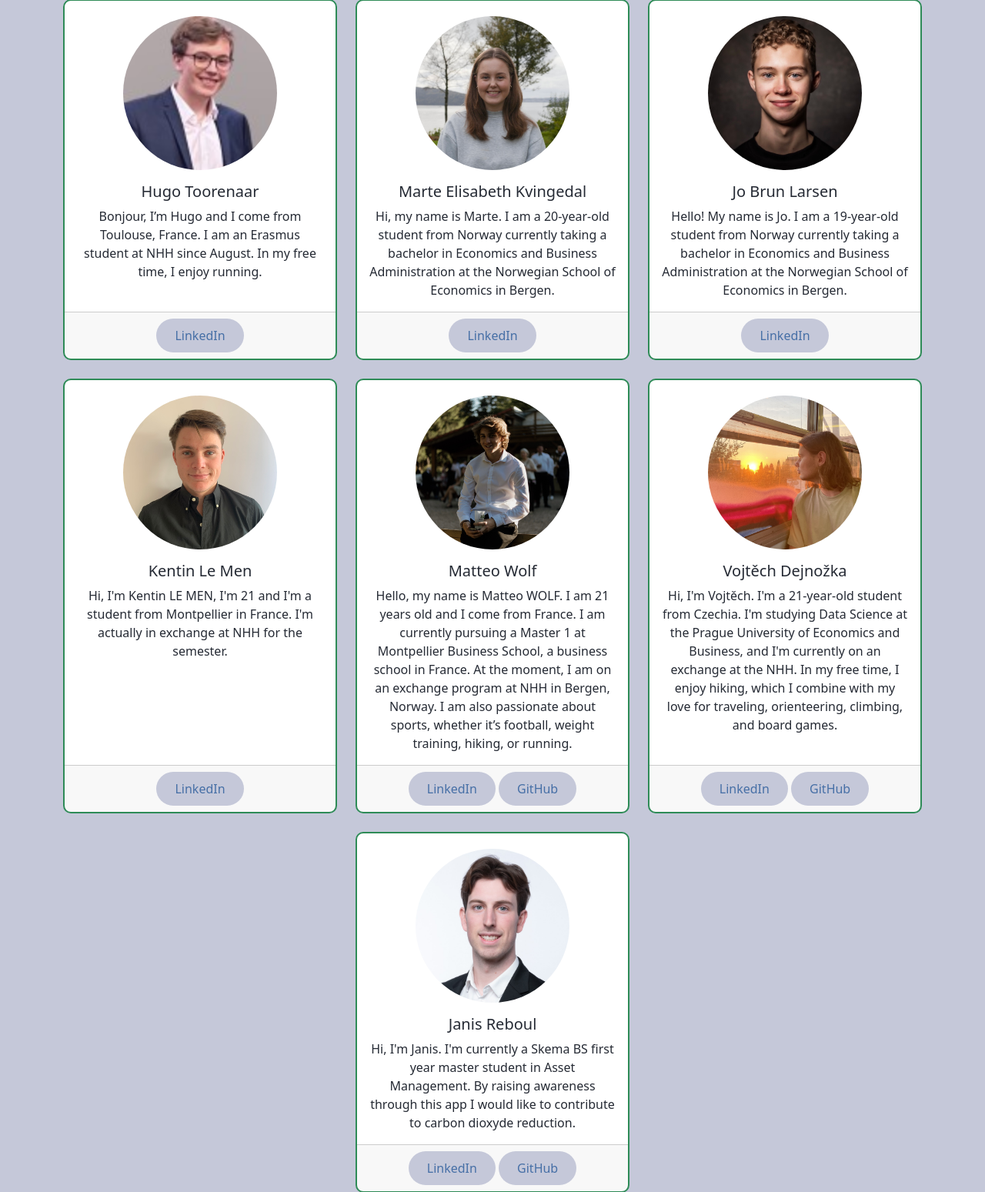
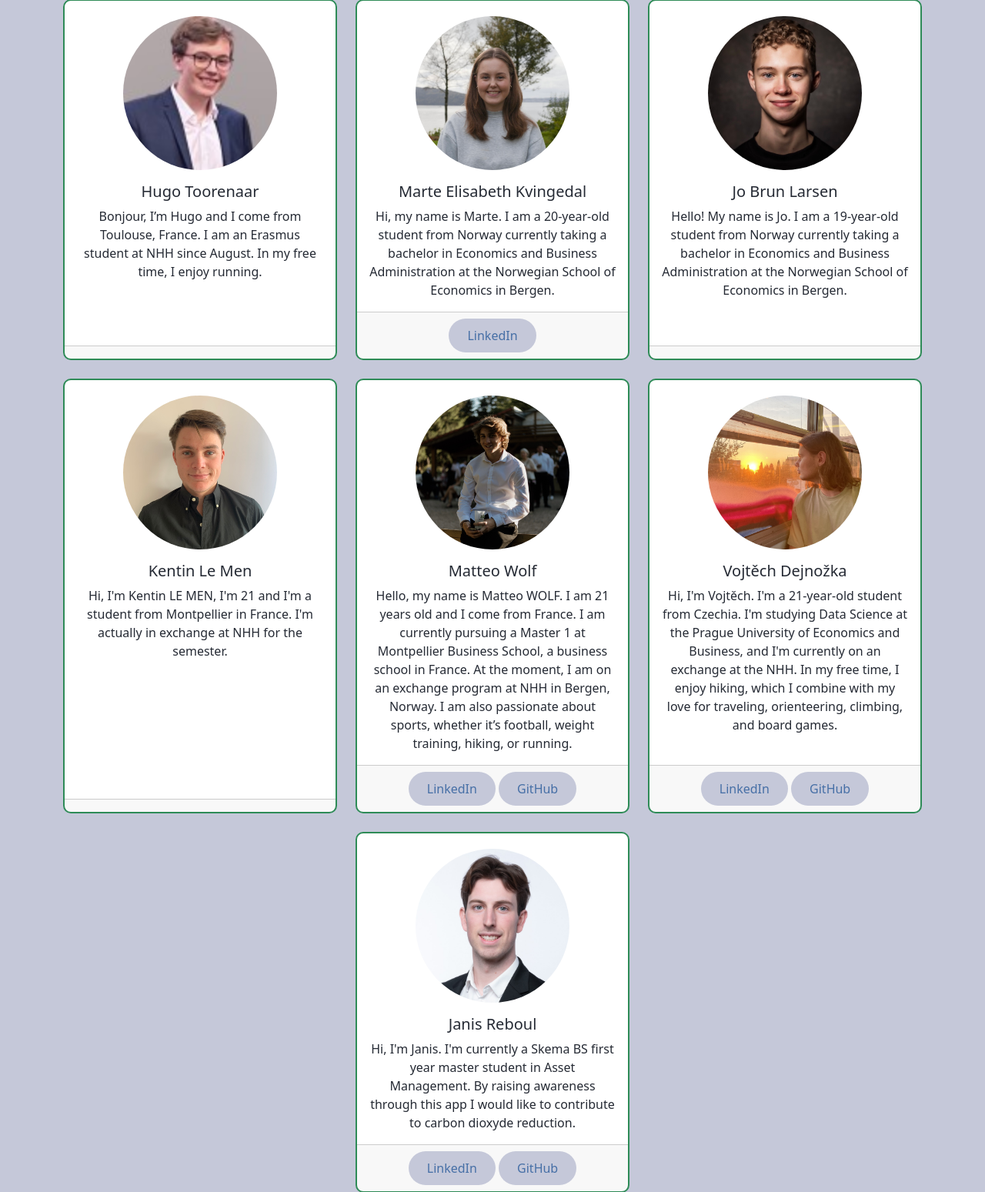
Before and after one commit to JanisReboul34/FOR19Shared, a Flask app: page /about in a window 1280 px wide. Shown: the part 265-1814 px from the top of the page at 77% size. Run offline with Flask 2, Linux system fonts and the light colour scheme; some libraries are stand-ins or nearby versions.

Commit message:
Deletion of unused buttons in about us

```diff
--- a/app/templates/about.html
+++ b/app/templates/about.html
@@ -23,7 +23,7 @@
 
         </div>
         <div class="card-footer">
-          <a href="#" class="btn linkedin-btn">LinkedIn</a>
+
         </div>
       </div>
     </div>
@@ -55,7 +55,7 @@
 
         </div>
         <div class="card-footer">
-          <a href="#" class="btn linkedin-btn">LinkedIn</a>
+
         </div>
       </div>
     </div>
@@ -70,7 +70,7 @@
 
         </div>
         <div class="card-footer">
-          <a href="#" class="btn linkedin-btn">LinkedIn</a>
+
         </div>
       </div>
     </div>
@@ -106,7 +106,7 @@
         </div>
         <div class="card-footer">
           <a href="https://www.linkedin.com/in/vojtechdejnozka/" class="btn linkedin-btn">LinkedIn</a>
-          <a href="github.com/VojtechDejnozka" class="btn github-btn">GitHub</a>
+          <a href="https://github.com/VojtechDejnozka" class="btn github-btn">GitHub</a>
         </div>
       </div>
     </div>
```
